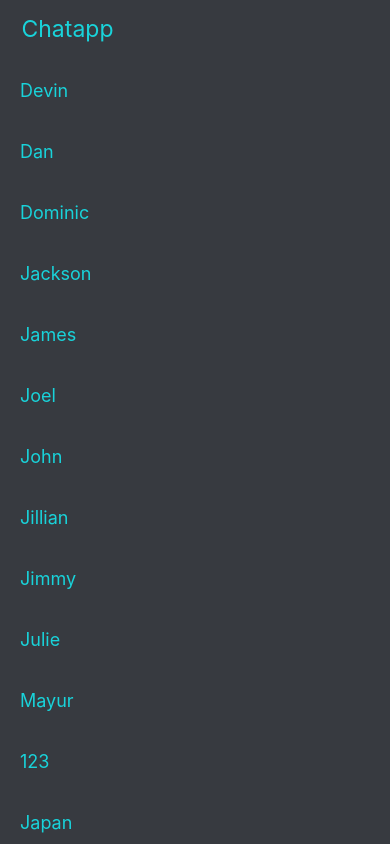
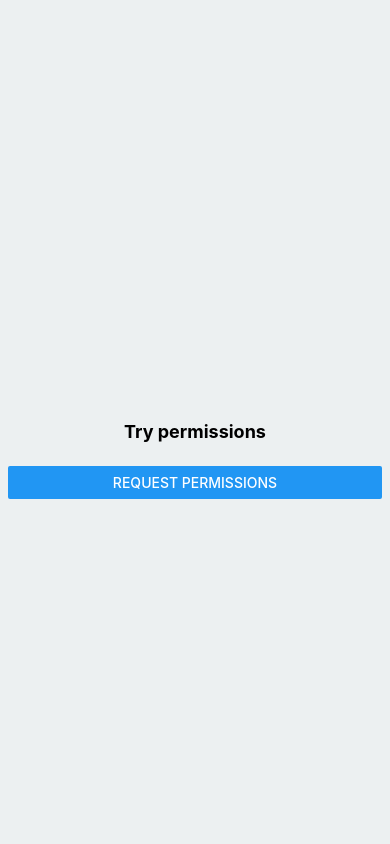
Before and after one commit to mvashishth/chatapp, a React Native app in the folder chatapp/: screen / in a window 390 px wide. Shown: the top 844 px of the page. Built offline with nearby package versions, Linux system fonts and the light colour scheme.

Commit message:
Started working on importing contacts

```diff
--- a/chatapp/App.js
+++ b/chatapp/App.js
@@ -10,12 +10,9 @@ import FlatListBasics from './Components/Contacts.js'
 
 const App = () => {
   return (
-<View>
-<Header />
+
 <FlatListBasics />
 
-
-</View>
   );
 };
 
--- a/chatapp/Components/Contacts.js
+++ b/chatapp/Components/Contacts.js
@@ -1,5 +1,5 @@
-import React from 'react';
-import { FlatList, StyleSheet, Text, ScrollView } from 'react-native';
+{/*import React from 'react';
+import { FlatList, StyleSheet, Text, ScrollView, PermissionsAndroid } from 'react-native';
 import Contacts from 'react-native-contacts';
 
 const styles = StyleSheet.create({
@@ -47,7 +47,8 @@ const FlatListBasics = () => {
     var zeta={key: ''};
     var Data2=Data;
     Data2.push(zeta);
-    console.log(Data2);
+
+
 
   return (
 
@@ -61,3 +62,59 @@ const FlatListBasics = () => {
 }
 
 export default FlatListBasics;
+*/}
+
+import React from "react";
+import { StyleSheet, Text, View, SafeAreaView, PermissionsAndroid, Button } from "react-native";
+
+const requestCameraPermission = async () => {
+  try {
+
+    const granted = await PermissionsAndroid.request(
+      PermissionsAndroid.PERMISSIONS.READ_CALENDAR,
+      {
+        title: "Cool Photo App Camera Permission",
+        message:
+          "Cool Photo App needs access to your camera " +
+          "so you can take awesome pictures.",
+        buttonNeutral: "Ask Me Later",
+        buttonNegative: "Cancel",
+        buttonPositive: "OK",
+
+      }
+    );
+
+    if (granted === PermissionsAndroid.RESULTS.GRANTED) {
+      console.log("You can use the camera");
+    } else {
+      console.log("Camera permission denied");
+    }
+  } catch (err) {
+    console.warn(err);
+  }
+};
+
+const FlatListBasics = () => (
+  <View style={styles.container}>
+    <Text style={styles.item}>Try permissions</Text>
+    <Button title="request permissions" onPress={requestCameraPermission} />
+  </View>
+);
+
+const styles = StyleSheet.create({
+  container: {
+    flex: 1,
+    justifyContent: "center",
+    paddingTop: 60,
+    backgroundColor: "#ecf0f1",
+    padding: 8
+  },
+  item: {
+    margin: 24,
+    fontSize: 18,
+    fontWeight: "bold",
+    textAlign: "center"
+  }
+});
+
+export default FlatListBasics;
```
Also changed, not shown: 3 other files (tests, documents, lock files or other folders).
